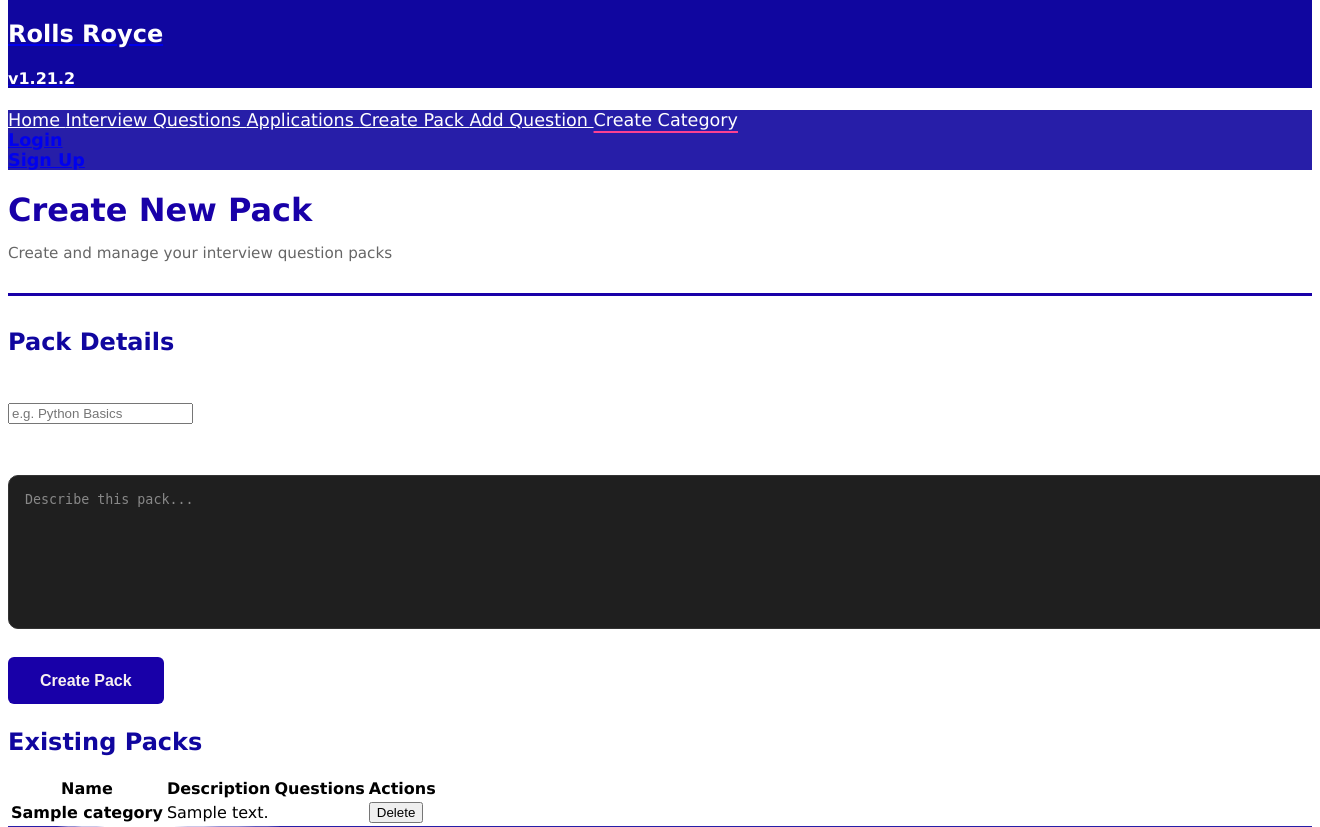
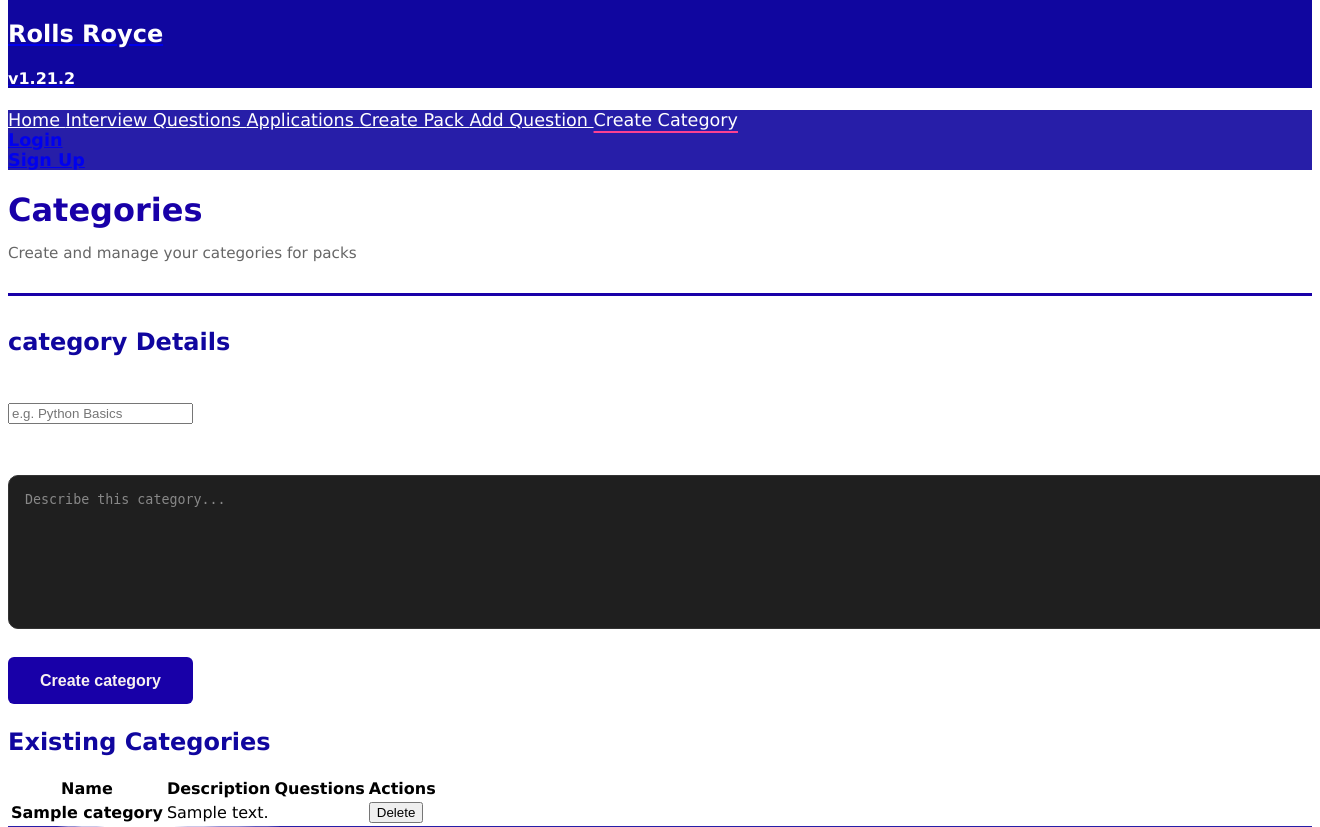
Before and after one commit to RRTLevel/assessment_centre, a Django app: page /categories/ in a window 1320 px wide; the page is wider, and only the part inside the window is pictured. Shown: the part 1572-2399 px from the top of that part. Run offline with Django 3.2, Linux system fonts and the light colour scheme; tables that the repository leaves empty hold one stand-in row (values such as "Sample post"); some libraries are stand-ins or nearby versions.

Commit message:
Updated HTML of create category page

```diff
--- a/app/app_src/templates/pre_interview/create_category.html
+++ b/app/app_src/templates/pre_interview/create_category.html
@@ -6,9 +6,9 @@
 
     <!-- Header -->
     <div class="interview-header mb-5">
-        <h1 class="title is-3 interview-title">Create New Pack</h1>
+        <h1 class="title is-3 interview-title">Categories</h1>
         <p class="subtitle is-6 interview-count">
-            Create and manage your interview question packs
+            Create and manage your categories for packs
         </p>
     </div>
 
@@ -21,7 +21,7 @@
                 <div class="card-content">
 
                     <h2 class="title is-5 text-rr-primary mb-4">
-                        Pack Details
+                        category Details
                     </h2>
 
                     <form method="POST">
@@ -29,7 +29,7 @@
 
                         <!-- Name -->
                         <div class="field">
-                            <label class="label">Pack Name</label>
+                            <label class="label">category Name</label>
                             <div class="control">
                                 <input
                                     class="input"
@@ -47,7 +47,7 @@
                                 <textarea
                                     class="textarea"
                                     name="description"
-                                    placeholder="Describe this pack..."
+                                    placeholder="Describe this category..."
                                 ></textarea>
                             </div>
                         </div>
@@ -56,7 +56,7 @@
                         <div class="field mt-5">
                             <div class="control">
                                 <button type="submit" class="button submit-btn is-fullwidth">
-                                    Create Pack
+                                    Create category
                                 </button>
                             </div>
                         </div>
@@ -75,7 +75,7 @@
                 <div class="card-content">
 
                     <h2 class="title is-5 text-rr-primary mb-4">
-                        Existing Packs
+                        Existing Categories
                     </h2>
 
                     <div class="table-container">
@@ -105,7 +105,7 @@
                                             {% csrf_token %}
                                             <button type="submit"
                                                     class="button is-small is-danger is-light"
-                                                    onclick="return confirm('Delete this pack?')">
+                                                    onclick="return confirm('Delete this category?')">
                                                 Delete
                                             </button>
                                         </form>
```
